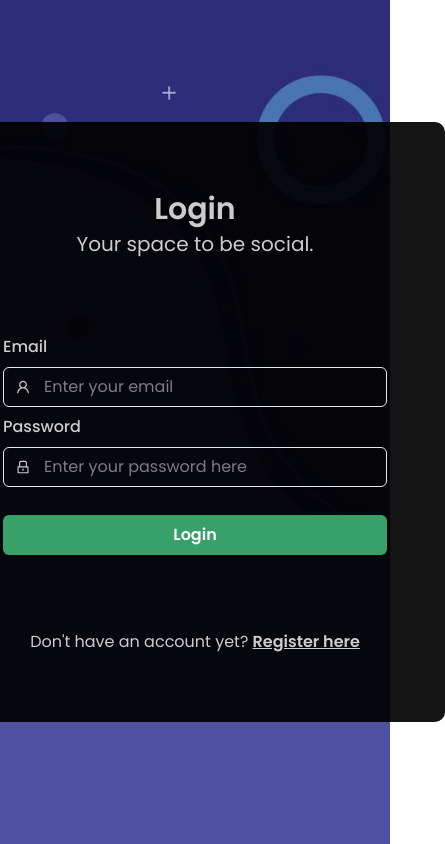
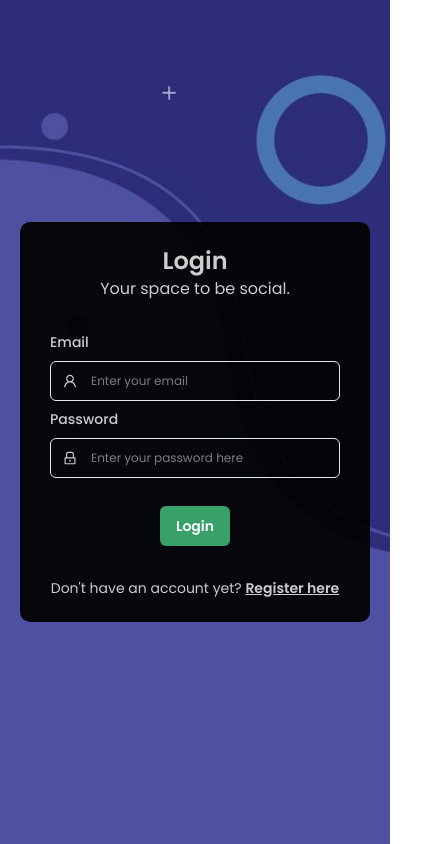
Before and after one commit to mathiaswakgari/Texting-WebApp, a React (Vite) app: page /login in a window 390 px wide. Shown: the whole page, 445 px wide, since content can reach past the window. Built offline with nearby package versions, Linux system fonts and the light colour scheme; no server answers.

Commit message:
Mobile Responsive

```diff
--- a/src/components/Login.tsx
+++ b/src/components/Login.tsx
@@ -15,8 +15,8 @@ const Login = () => {
     >
       <VStack justifyContent={"center"} width={"100%"} height={"100%"}>
         <Box
-          height={"600px"}
-          width={"500px"}
+          height={{ base: "400px", md: "600px" }}
+          width={{ base: "350px", md: "500px" }}
           bg={"blackAlpha.900"}
           borderRadius={10}
           color={"whiteAlpha.800"}
@@ -27,8 +27,18 @@ const Login = () => {
             justifyContent={"space-evenly"}
           >
             <Box>
-              <Heading textAlign={"center"}>Login</Heading>
-              <Text fontSize={"xl"}>Your space to be social.</Text>
+              <Heading
+                textAlign={"center"}
+                fontSize={{
+                  base: "2xl",
+                  md: "3xl",
+                }}
+              >
+                Login
+              </Heading>
+              <Text fontSize={{ base: "md", md: "xl" }}>
+                Your space to be social.
+              </Text>
             </Box>
             <LoginForm
               onSubmit={(data) => {
@@ -37,12 +47,22 @@ const Login = () => {
               isLogging={isLogging}
             />
             {error && (
-              <Box borderRadius={3} bg={"tomato"} w={"96"} textAlign={"center"}>
+              <Box
+                borderRadius={3}
+                bg={"tomato"}
+                w={{ md: "96" }}
+                textAlign={"center"}
+              >
                 <Text color={"white"}>{error}</Text>
               </Box>
             )}
             <Box>
-              <Text>
+              <Text
+                fontSize={{
+                  base: "sm",
+                  md: "md",
+                }}
+              >
                 Don't have an account yet?{" "}
                 <Link to={"/register"}>
                   <Text as={"u"} fontWeight={"semibold"}>
--- a/src/components/LoginForm.tsx
+++ b/src/components/LoginForm.tsx
@@ -41,8 +41,16 @@ const LoginForm = ({ onSubmit, isLogging }: Props) => {
   return (
     <form onSubmit={handleSubmit(onSubmit)}>
       <VStack>
-        <Box w={"96"}>
-          <FormLabel htmlFor="email">Email</FormLabel>
+        <Box w={{ md: "96" }}>
+          <FormLabel
+            htmlFor="email"
+            fontSize={{
+              base: "sm",
+              md: "md",
+            }}
+          >
+            Email
+          </FormLabel>
           <InputGroup>
             <InputLeftElement>
               <AiOutlineUser />
@@ -50,7 +58,7 @@ const LoginForm = ({ onSubmit, isLogging }: Props) => {
             <Input
               {...register("email")}
               id="email"
-              type="email"
+              type="text"
               placeholder="Enter your email"
               onChange={(e) =>
                 setLoginCredential({
@@ -58,17 +66,43 @@ const LoginForm = ({ onSubmit, isLogging }: Props) => {
                   email: e.currentTarget.value,
                 })
               }
+              fontSize={{
+                base: "xs",
+                md: "md",
+              }}
               _placeholder={{
                 color: "whiteAlpha.600",
               }}
             />
           </InputGroup>
           {errors?.email && (
-            <Text color={"tomato"}>{errors.email.message}</Text>
+            <VStack>
+              <Text
+                w={{
+                  base: "60",
+                  md: "96",
+                }}
+                fontSize={{
+                  base: "sm",
+                  md: "md",
+                }}
+                color={"tomato"}
+              >
+                {errors.email.message}
+              </Text>
+            </VStack>
           )}
         </Box>
-        <Box w={"96"}>
-          <FormLabel htmlFor="password">Password</FormLabel>
+        <Box w={{ md: "96" }}>
+          <FormLabel
+            htmlFor="password"
+            fontSize={{
+              base: "sm",
+              md: "md",
+            }}
+          >
+            Password
+          </FormLabel>
           <InputGroup>
             <InputLeftElement>
               <AiOutlineLock />
@@ -84,13 +118,31 @@ const LoginForm = ({ onSubmit, isLogging }: Props) => {
                   password: e.currentTarget.value,
                 })
               }
+              fontSize={{
+                base: "xs",
+                md: "md",
+              }}
               _placeholder={{
                 color: "whiteAlpha.600",
               }}
             />
           </InputGroup>
           {errors?.password && (
-            <Text color={"tomato"}>{errors.password.message}</Text>
+            <VStack>
+              <Text
+                w={{
+                  base: "60",
+                  md: "96",
+                }}
+                fontSize={{
+                  base: "sm",
+                  md: "md",
+                }}
+                color={"tomato"}
+              >
+                {errors.password.message}
+              </Text>
+            </VStack>
           )}
         </Box>
         <Box mt={5}>
@@ -98,7 +150,11 @@ const LoginForm = ({ onSubmit, isLogging }: Props) => {
             isLoading={isLogging}
             type="submit"
             colorScheme="green"
-            w={"96"}
+            w={{ md: "96" }}
+            fontSize={{
+              base: "sm",
+              md: "md",
+            }}
           >
             Login
           </Button>
```
